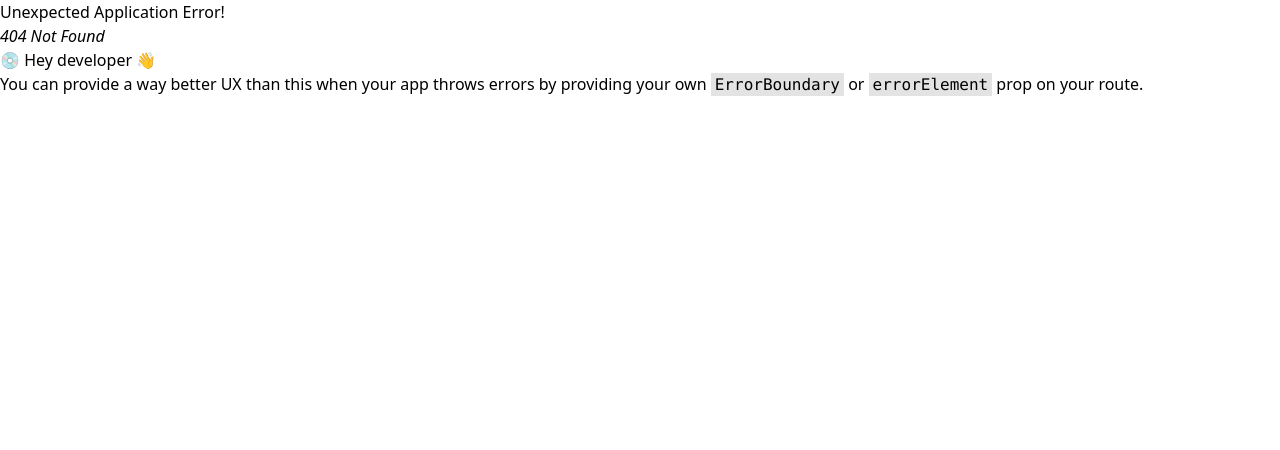
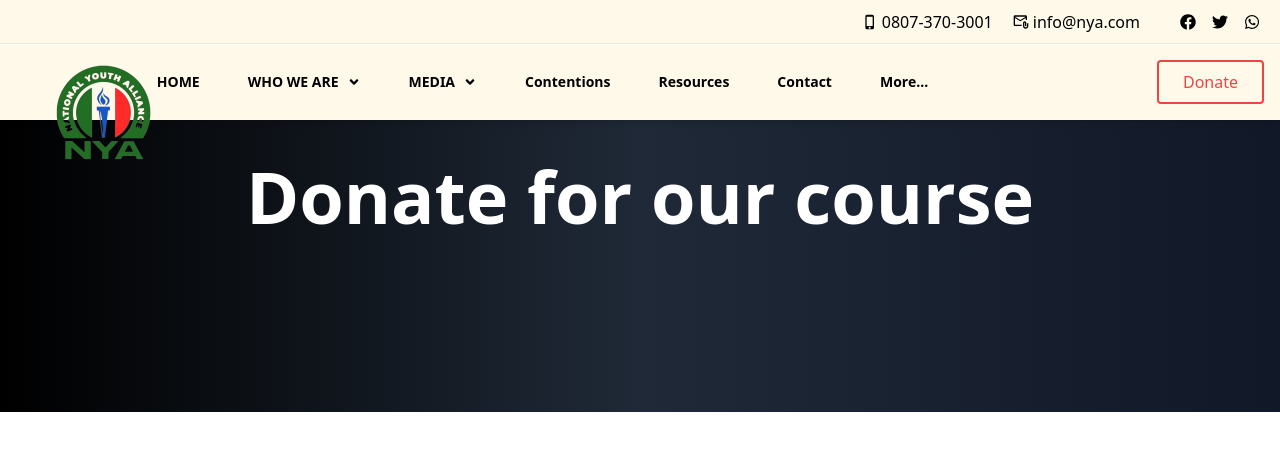
Before and after one commit to emmasam1/nya, a React (Vite) app: page /donate in a window 1280 px wide. Before the commit this address had no page. Shown: the top 450 px of the page. Built offline with nearby package versions, Linux system fonts and the light colour scheme.

Commit message:
navigation fixed

```diff
--- a/src/components/navbar/Navbar.jsx
+++ b/src/components/navbar/Navbar.jsx
@@ -1,6 +1,6 @@
 import React, { useState, useEffect } from "react";
-import { Link, NavLink } from "react-router-dom";
-import { FaFacebook, FaTwitter, FaWhatsapp } from "react-icons/fa6";
+import { Link, NavLink, useLocation } from "react-router-dom";
+import { FaFacebook, FaTwitter, FaWhatsapp, FaAngleDown } from "react-icons/fa";
 import { MdOutlinePhoneIphone, MdOutlineAttachEmail } from "react-icons/md";
 import { Sling as Hamburger } from "hamburger-react";
 import logo from '../../assets/logo.png';
@@ -8,6 +8,7 @@ import logo from '../../assets/logo.png';
 const Navbar = () => {
   const [isOpen, setOpen] = useState(false);
   const [isScrolled, setIsScrolled] = useState(false);
+  const location = useLocation();
 
   useEffect(() => {
     const handleScroll = () => {
@@ -21,13 +22,27 @@ const Navbar = () => {
 
   const navItem = [
     { path: "/", link: "HOME" },
-    { path: "/about", link: "WHO WE ARE" },
-    { path: "/media", link: "MEDIA +" },
+    {
+      link: "WHO WE ARE",
+      dropdown: [
+        { path: "/about", link: "About NYA" },
+        { path: "/about/team", link: "Team" },
+      ]
+    },
+    {
+      link: "MEDIA",
+      dropdown: [
+        { path: "/media", link: "Press Release" },
+        { path: "/gallery", link: "Gallery" },
+      ]
+    },
     { path: "/contentions", link: "Contentions" },
     { path: "/resources", link: "Resources" },
     { path: "/contact", link: "Contact" },
     { path: "/more", link: "More..." },
   ];
+
+  //const isActive = (path) => location.pathname === path;
 
   return (
     <header className={`bg-[#FFF9EA] w-full z-50 fixed shadow-md`}>
@@ -52,9 +67,28 @@ const Navbar = () => {
         </Link>
 
         <ul className="md:flex gap-12 text-sm font-bold hidden">
-          {navItem.map(({ path, link }) => (
-            <li className="" key={path}>
-              <NavLink to={path}>{link}</NavLink>
+          {navItem.map(({ path, link, dropdown }) => (
+            <li className="relative group py-2" key={link}>
+              {dropdown ? (
+                <span className="group-hover:text-red-700 flex items-center cursor-pointer">
+                  {link} <FaAngleDown className="ml-2" />
+                </span>
+              ) : (
+                <NavLink to={path} className={({ isActive }) => isActive ? "active" : ""}>
+                  {link}
+                </NavLink>
+              )}
+              {dropdown && (
+                <ul className="absolute left-0 mt-2 bg-white shadow-lg rounded hidden flex-col group-hover:block z-50 w-40">
+                  {dropdown.map(({ path, link }) => (
+                    <li key={path} className="hover:bg-green-400 hover:text-white">
+                      <NavLink className="block px-4 py-2" to={path}>
+                        {link}
+                      </NavLink>
+                    </li>
+                  ))}
+                </ul>
+              )}
             </li>
           ))}
         </ul>
@@ -71,9 +105,9 @@ const Navbar = () => {
               <FaWhatsapp />
             </Link>
           </div>
-          <button className="border-red-500 text-red-500 border-2 px-6 py-2 font-medium rounded hover:bg-red-500 hover:text-white transition-all duration-300 ease-in">
+          <Link to='/donate' className="border-red-500 text-red-500 border-2 px-6 py-2 font-medium rounded hover:bg-red-500 hover:text-white transition-all duration-300 ease-in">
             Donate
-          </button>
+          </Link>
         </div>
         {/* mobile menu button */}
         <div className="md:hidden">
@@ -89,8 +123,14 @@ const Navbar = () => {
               : "opacity-0 invisible pointer-events-none"
           }`}
         >
-          {navItem.map(({ path, link }) => (
-            <li className="text-black" key={path}>
+          {navItem.map(({ path, link, dropdown }) => (
+            <li className="text-black" key={link}>
+              {dropdown ? (
+                <>
+                  <span className="cursor-pointer">{link}</span>
+                  <ul className="space-y-2 mt-2">
+                    {dropdown.map(({ path, link }) => (
+                      <li key={path}>
                         <NavLink
                           className={({ isActive }) => (isActive ? "active" : "")}
                           onClick={() => setOpen(false)}
@@ -101,6 +141,19 @@ const Navbar = () => {
                       </li>
                     ))}
                   </ul>
+                </>
+              ) : (
+                <NavLink
+                  className={({ isActive }) => (isActive ? "active" : "")}
+                  onClick={() => setOpen(false)}
+                  to={path}
+                >
+                  {link}
+                </NavLink>
+              )}
+            </li>
+          ))}
+        </ul>
       </div>
     </header>
   );
--- a/src/main.jsx
+++ b/src/main.jsx
@@ -14,6 +14,7 @@ import Contact from './pages/Contact.jsx';
 import Resources from './pages/Resources.jsx';
 import Contentions from './pages/Contentions.jsx';
 import More from './pages/More.jsx';
+import Donate from './pages/Donate.jsx';
 
 
 const router = createBrowserRouter([
@@ -53,6 +54,10 @@ const router = createBrowserRouter([
         path: "/more",
         element: <More />
       },
+      {
+        path: "/donate",
+        element: <Donate />
+      },
     ]
   },
 ]);
--- /dev/null
+++ b/src/pages/Donate.jsx
@@ -0,0 +1,13 @@
+import React from 'react'
+
+const Donate = () => {
+  return (
+    <div>
+    <div className='py-40 bg-gradient-to-r from-black via-gray-800 to-gray-900 px-4 text-center text-white'>
+      <h2 className='text-5xl lg:text-7xl leading-snug font-bold mb-5'>Donate for our course</h2>
+    </div>
+  </div>
+  )
+}
+
+export default Donate
```
Also changed, not shown: API Documentation.txt (deleted). Lines whose indentation alone changed are shown as unchanged.
